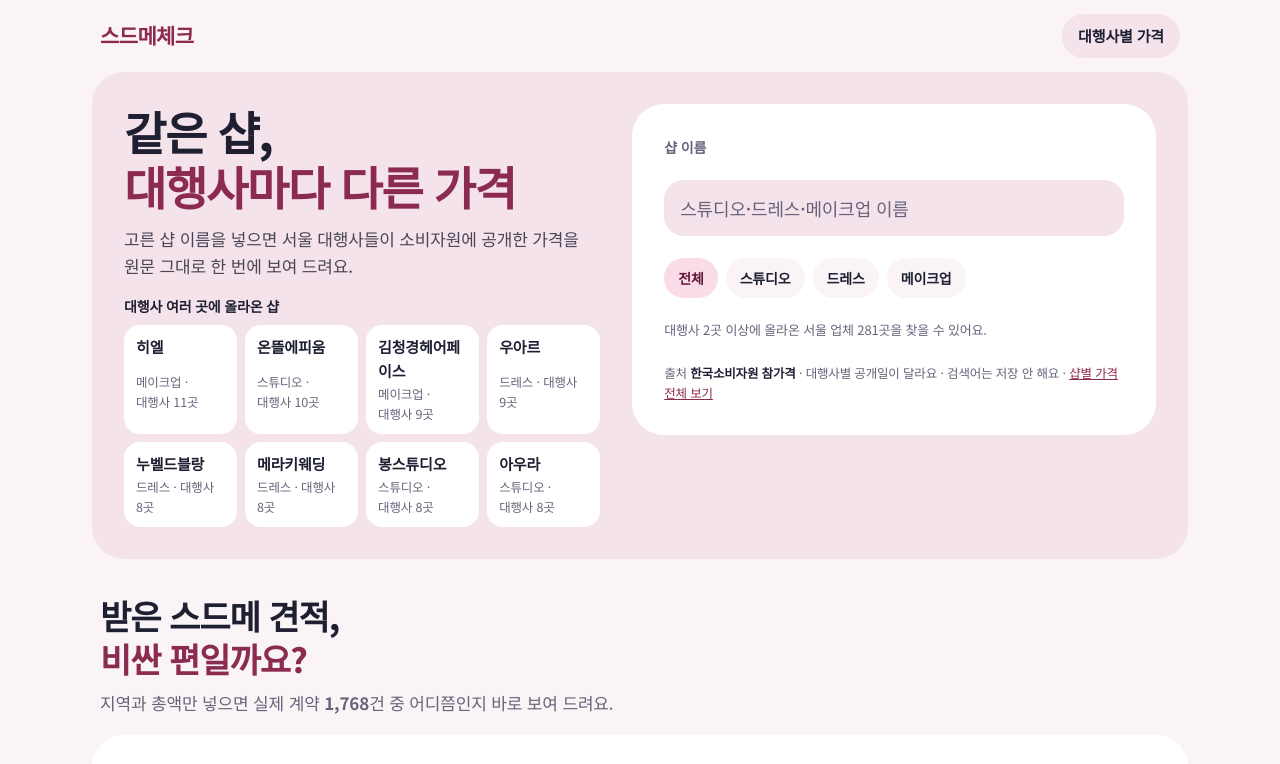
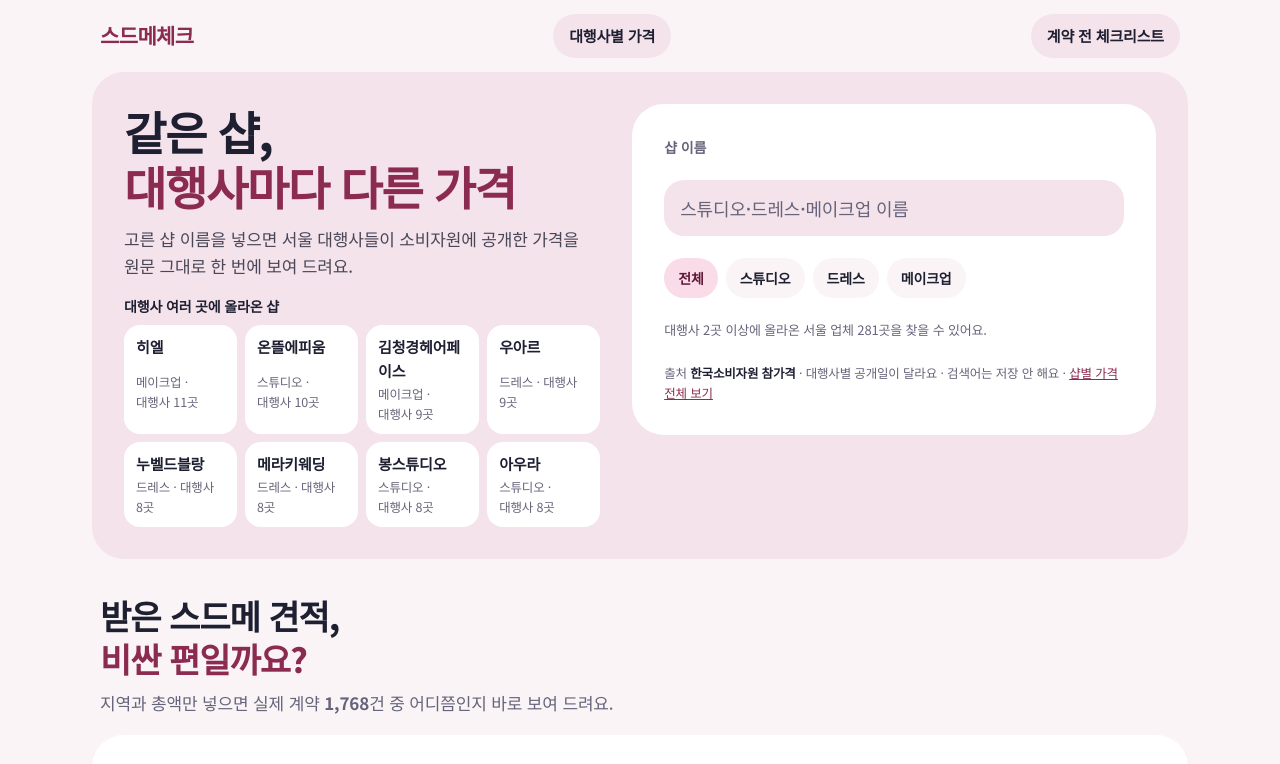
Before and after one commit to whistlewhistle311-web/sdm-checker, a plain HTML site: page index.html in a window 1280 px wide. Shown: the top 764 px of the page. Drawn offline with Linux system fonts and the light colour scheme.

Commit message:
스드메체크 메인 화면에 계약 전 체크리스트 연결

```diff
--- a/index.html
+++ b/index.html
@@ -278,6 +278,7 @@ footer ul{margin:0;padding-left:18px;display:grid;gap:4px}
   <nav class="bar" aria-label="상단">
     <a class="logo" href="/">스드메체크</a>
     <a class="pill-link" href="/compare.html">대행사별 가격</a>
+    <a class="pill-link" href="/checklist.html">계약 전 체크리스트</a>
   </nav>
 
   <section class="shop" aria-labelledby="shopH">
```
